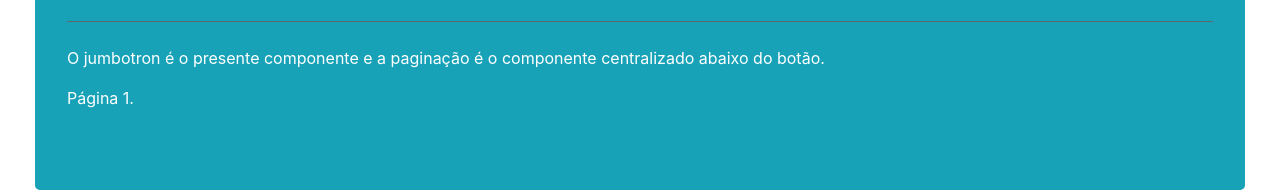
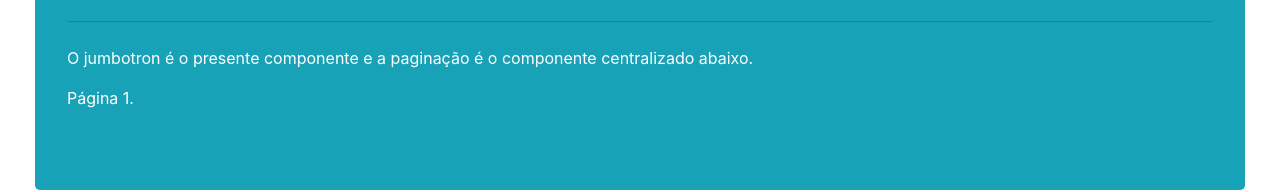
Before and after one commit to thainabiudes/dev-web-basico, a plain HTML site: page Thaina_Biudes_09/Bootstrap/index.html in a window 1280 px wide. Shown: the part 222-414 px from the top of the page. Drawn offline with nearby package versions, Linux system fonts and the light colour scheme.

Commit message:
style: remove texto inutilizado

```diff
--- a/Thaina_Biudes_09/Bootstrap/index.html
+++ b/Thaina_Biudes_09/Bootstrap/index.html
@@ -29,7 +29,7 @@
         <hr class="my-4 bg-secondary" />
         <p>
           O jumbotron é o presente componente e a paginação é o componente
-          centralizado abaixo do botão.
+          centralizado abaixo.
         </p>
         <p>Página 1.</p>
       </div>
```
